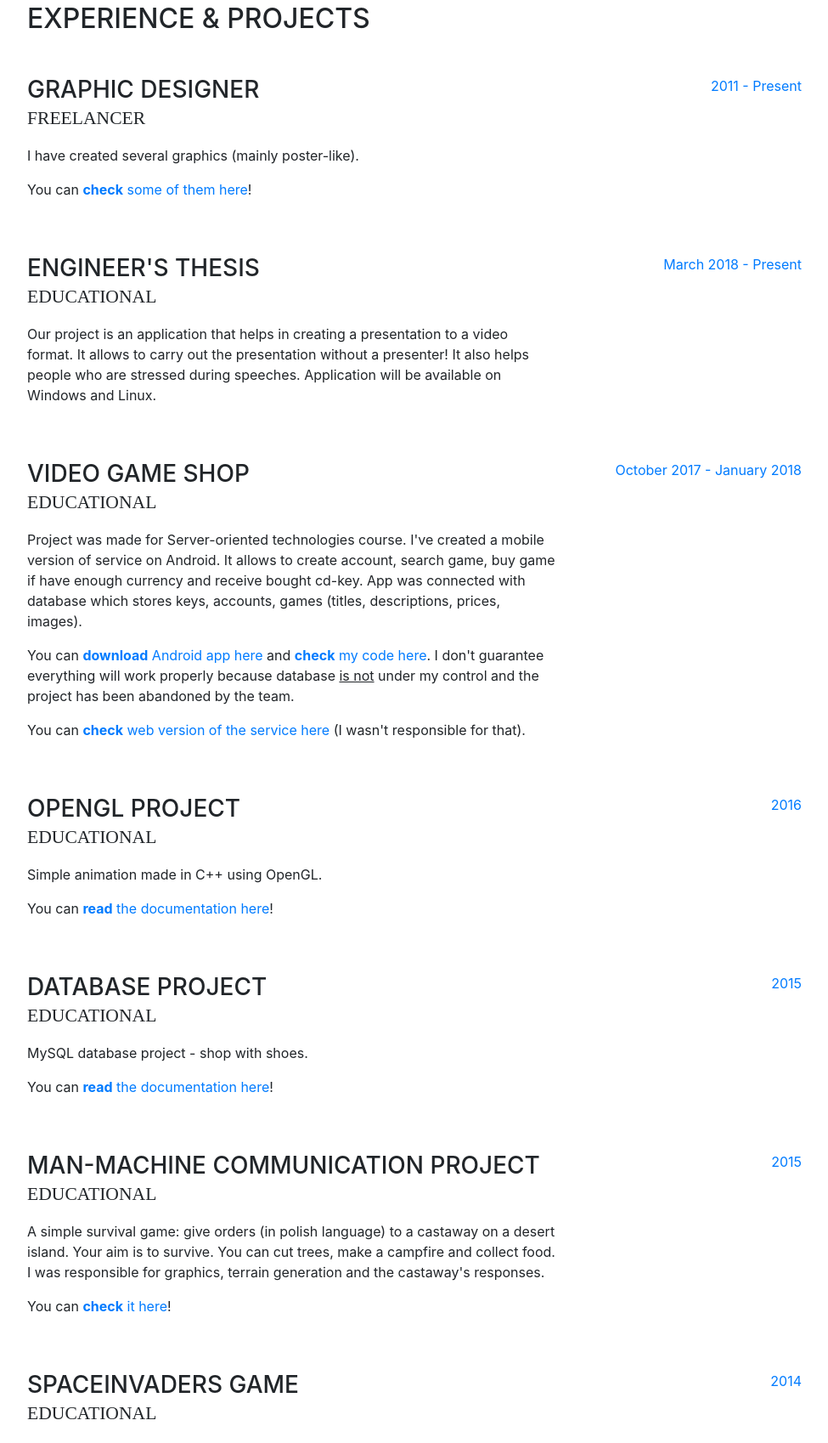
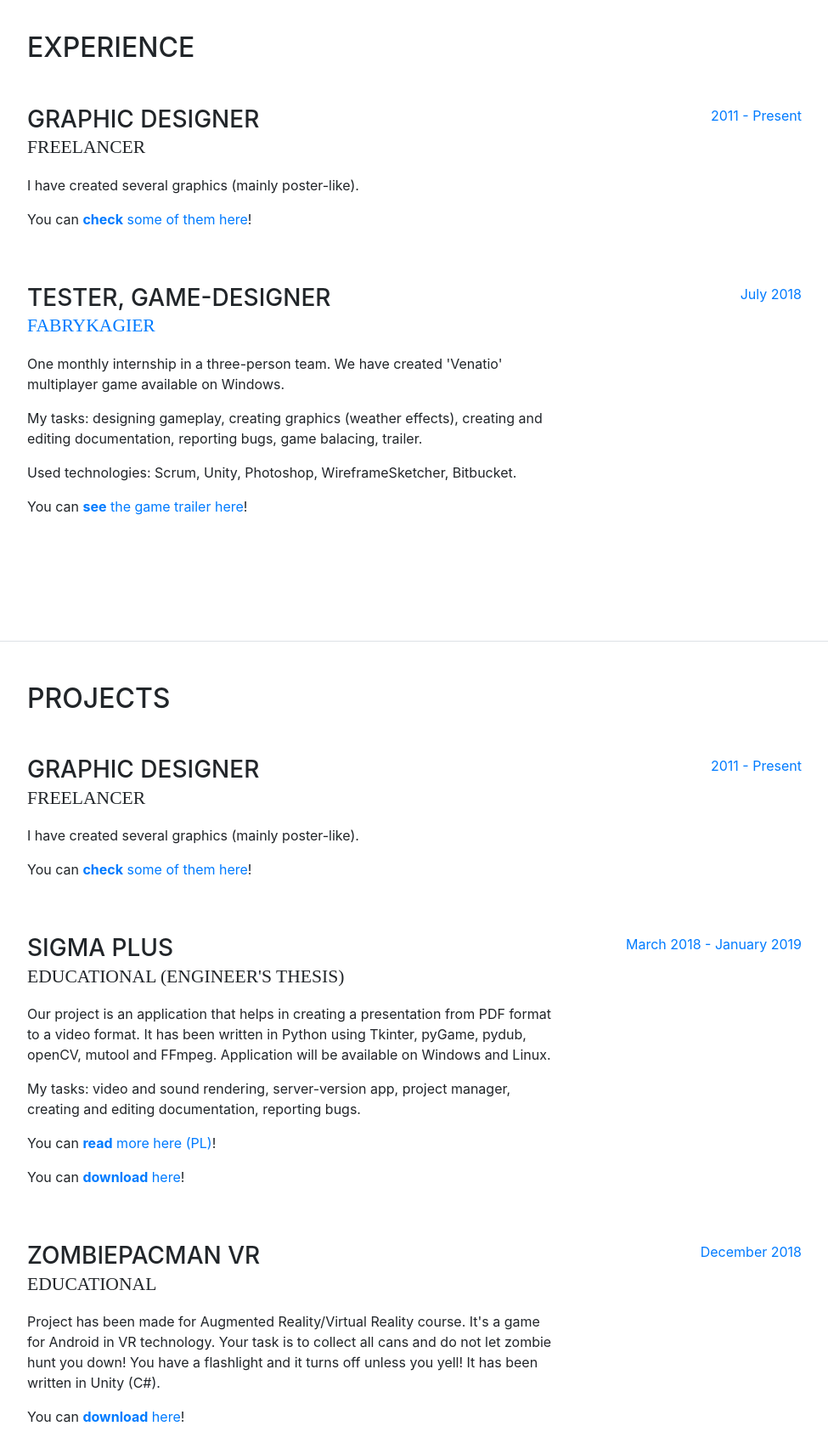
Before and after one commit to Serq0/Serq0.github.io, a website with bundled scripts: page index.html in a window 1280 px wide. Shown: the part 845-2543 px from the top of the page at 85% size, without its empty margins (288-1263 px from the left). Built offline with nearby package versions, Linux system fonts and the light colour scheme; a web font is replaced by a local one.

Commit message:
Updating experience and projects

```diff
--- a/index.html
+++ b/index.html
@@ -53,7 +53,10 @@
             <a class="nav-link js-scroll-trigger" href="#about">About</a>
           </li>
           <li class="nav-item">
-            <a class="nav-link js-scroll-trigger" href="#experience">Experience/Projects</a>
+            <a class="nav-link js-scroll-trigger" href="#experience">Experience</a>
+          </li>
+		  <li class="nav-item">
+            <a class="nav-link js-scroll-trigger" href="#projects">Projects</a>
           </li>
           <li class="nav-item">
             <a class="nav-link js-scroll-trigger" href="#education">Education</a>
@@ -100,7 +103,7 @@
                 </span>
               </a>
             </li>
-
+			-->
             <li class="list-inline-item">
               <a href="https://www.linkedin.com/in/serq0/">
                 <span class="fa-stack fa-lg">
@@ -109,7 +112,7 @@
                 </span>
               </a>
             </li>
-			-->
+
             <li class="list-inline-item">
               <a href="https://github.com/Serq0">
                 <span class="fa-stack fa-lg">
@@ -119,12 +122,47 @@
               </a>
             </li>
           </ul>
+		  <p><br>Last update: 27/5/2019</p>
         </div>
       </section>
 
       <section class="resume-section p-3 p-lg-5 d-flex flex-column" id="experience">
         <div class="my-auto">
-          <h2 class="mb-5">Experience &amp; Projects</h2>
+          <h2 class="mb-5">Experience</h2>
+
+          <div class="resume-item d-flex flex-column flex-md-row mb-5">
+            <div class="resume-content mr-auto">
+              <h3 class="mb-0">Graphic Designer</h3>
+              <div class="subheading mb-3">Freelancer</div>
+              <p>I have created several graphics (mainly poster-like).</p>
+			  </p>You can <a href="https://drive.google.com/open?id=1aLpfE26U4mAU2f_8hwYH-dEig6AUbSNu"><b>check</b> some of them here</a>!</p>
+            </div>
+            <div class="resume-date text-md-right">
+              <span class="text-primary">2011 - Present</span>
+            </div>
+          </div>
+
+		  <div class="resume-item d-flex flex-column flex-md-row mb-5">
+            <div class="resume-content mr-auto">
+              <h3 class="mb-0">Tester, Game-Designer</h3>
+              <div class="subheading mb-3"><a href="http://www.game-factory.eu/">FABRYKAGIER</a></div>
+              <p>One monthly internship in a three-person team. We have created 'Venatio' multiplayer game available on Windows.</p>
+			  <p>My tasks: designing gameplay, creating graphics (weather effects), creating and editing documentation, reporting bugs, game balacing, trailer.</p>
+			  <p>Used technologies: Scrum, Unity, Photoshop, WireframeSketcher, Bitbucket.</p>
+			  </p>You can <a href="https://www.youtube.com/watch?v=kkQkUmEpfO0"><b>see</b> the game trailer here</a>!</p>
+            </div>
+            <div class="resume-date text-md-right">
+              <span class="text-primary">July 2018</span>
+            </div>
+          </div>
+
+        </div>
+
+      </section>
+
+	  <section class="resume-section p-3 p-lg-5 d-flex flex-column" id="projects">
+        <div class="my-auto">
+          <h2 class="mb-5">Projects</h2>
 
           <div class="resume-item d-flex flex-column flex-md-row mb-5">
             <div class="resume-content mr-auto">
@@ -140,12 +178,27 @@
 
           <div class="resume-item d-flex flex-column flex-md-row mb-5">
             <div class="resume-content mr-auto">
-              <h3 class="mb-0">Engineer's Thesis</h3>
+              <h3 class="mb-0">Sigma Plus</h3>
+              <div class="subheading mb-3">Educational (Engineer's Thesis)</div>
+              <p>Our project is an application that helps in creating a presentation from PDF format to a video format. It has been written in Python using Tkinter, pyGame, pydub, openCV, mutool and FFmpeg. Application will be available on Windows and Linux.</p>
+				<p>My tasks: video and sound rendering, server-version app, project manager, creating and editing documentation, reporting bugs.</p>
+				</p>You can <a href="https://github.com/Serq0/Sigma-Plus"><b>read</b> more here (PL)</a>!</p>
+				</p>You can <a href="https://github.com/Serq0/Sigma-Plus/releases"><b>download</b> here</a>!</p>
+			</div>
+            <div class="resume-date text-md-right">
+              <span class="text-primary">March 2018 - January 2019</span>
+            </div>
+          </div>
+
+		  <div class="resume-item d-flex flex-column flex-md-row mb-5">
+            <div class="resume-content mr-auto">
+              <h3 class="mb-0">ZombiePacman VR</h3>
               <div class="subheading mb-3">Educational</div>
-              <p>Our project is an application that helps in creating a presentation to a video format. It allows to carry out the presentation without a presenter! It also helps people who are stressed during speeches. Application will be available on Windows and Linux.</p>
-            </div>
+              <p>Project has been made for Augmented Reality/Virtual Reality course. It's a game for Android in VR technology. Your task is to collect all cans and do not let zombie hunt you down! You have a flashlight and it turns off unless you yell! It has been written in Unity (C#).</p>
+				</p>You can <a href="https://github.com/Serq0/VR-ZombiePacman-Project/releases"><b>download</b> here</a>!</p>
+			</div>
             <div class="resume-date text-md-right">
-              <span class="text-primary">March 2018 - Present</span>
+              <span class="text-primary">December 2018</span>
             </div>
           </div>
 
@@ -254,10 +307,14 @@
               <h3 class="mb-0">Adam Mickiewicz University in Poznań</h3>
               <div class="subheading mb-3">Bachelor of Engineering</div>
               <div>Computer Science</div>
-              <p>GPA: 4.015</p>
+			  <!---<ul>
+				<li>Final result: 4.5</li>
+			  </ul>
+			  --->
+			  <p><br>*2015-2017 break (dean's leave)</p>
             </div>
             <div class="resume-date text-md-right">
-              <span class="text-primary">October 2013 - Present</span>
+              <span class="text-primary">October 2013 - March 2019*</span>
             </div>
           </div>
 
@@ -291,7 +348,10 @@
               <i class="devicons devicons-android"></i>
             </li>
 			<li class="list-inline-item">
-              <i class="devicons devicons-">C++</i>
+              <i class="devicons devicons-python"></i>
+            </li>
+			<li class="list-inline-item">
+              <i class="devicons devicons-unity_small"></i>
             </li>
 			<li class="list-inline-item">
               <i class="devicons devicons-github_badge"></i>
@@ -326,16 +386,13 @@
               <i class="devicons devicons-ruby"></i>
             </li>
 			<li class="list-inline-item">
-              <i class="devicons devicons-python"></i>
+              <i class="devicons devicons-">C++</i>
             </li>
 			<li class="list-inline-item">
               <i class="devicons devicons-php"></i>
             </li>
 			<li class="list-inline-item">
               <i class="devicons devicons-mysql"></i>
-            </li>
-			<li class="list-inline-item">
-              <i class="devicons devicons-unity_small"></i>
             </li>
 			<li class="list-inline-item">
               <i class="devicon">C#</i>
@@ -353,7 +410,7 @@
 
 			  <li>
 				  <i>
-					IN PROGRESS - Jakub Siwek - Kurs Tworzenie Gier w Unity w Praktyce (eduweb.pl)
+					2018 - Jakub Siwek - Kurs Tworzenie Gier w Unity w Praktyce (eduweb.pl)
 				  </i>
 			  </li>
 			  <li>
```
Also changed, not shown: img/profile.jpg, img/profile2.jpg (added).
